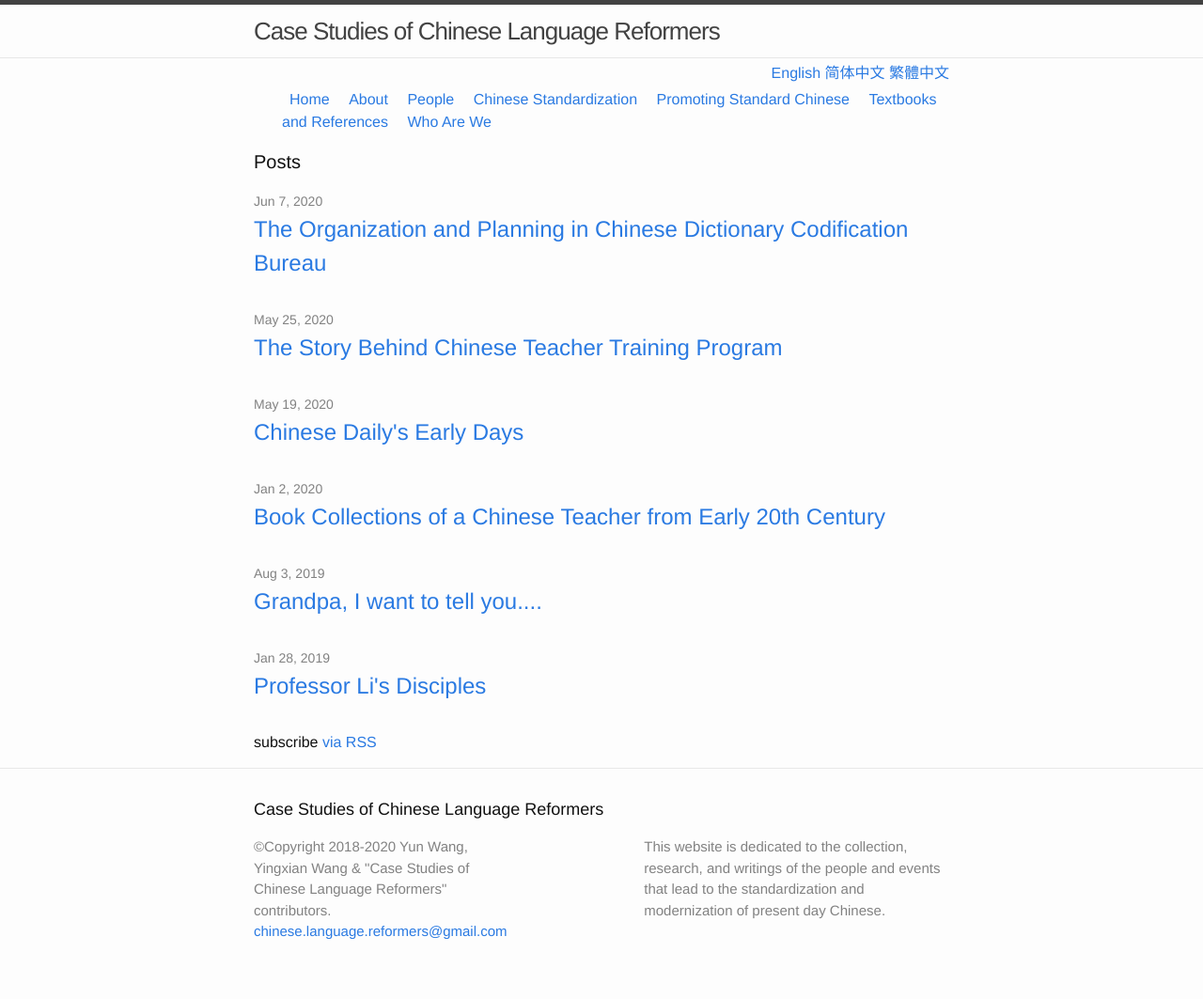
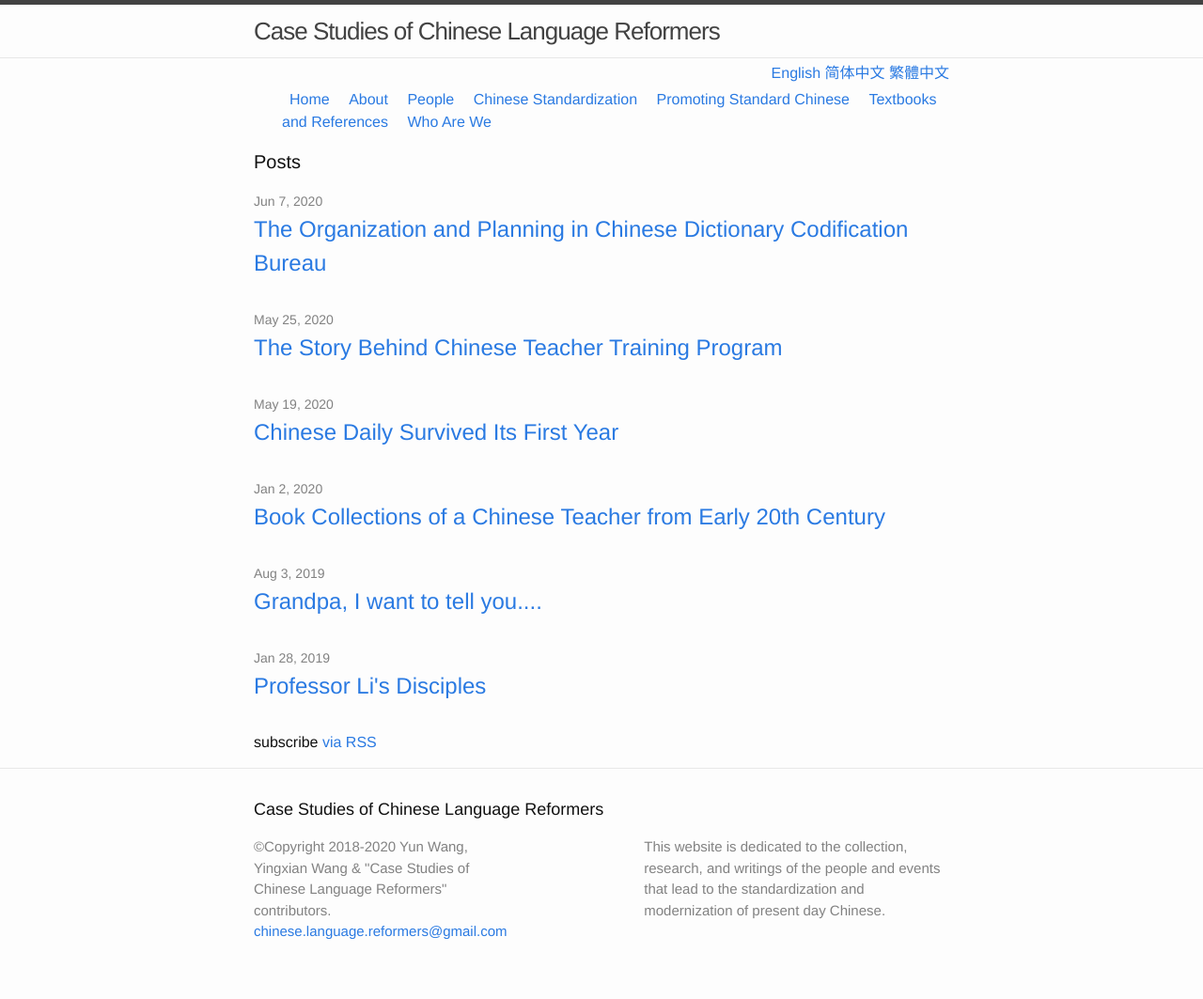
Before and after one commit to clangreformers/clangreformers.github.io, a Jekyll site: the page built from index.html, in a window 1280 px wide. Shown: the whole page at 94% size. Built offline with Jekyll 4.4.1, drawn with Linux system fonts in a browser that asks for light colours; comment, search, counter and statistics services are not loaded.

Commit message:
English Title reworked

```diff
--- a/_posts/2020-05-19-chinese-daily.markdown
+++ b/_posts/2020-05-19-chinese-daily.markdown
@@ -1,6 +1,6 @@
 ---
 layout: post
-title:  Chinese Daily's Early Days
+title:  Chinese Daily Survived Its First Year
 date:   2020-05-19 00:00:00 -0000
 categories: jekyll update
 ref: chinese-daily
```
